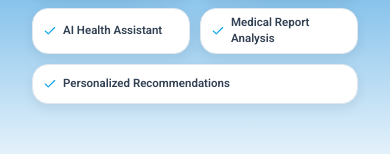
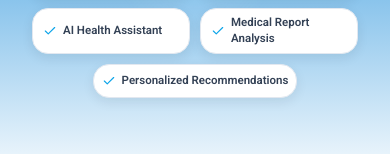
Before and after one commit to Priyanshu12334/ai-health-companion, a React (Vite) app in the folder frontend/: page / in a window 390 px wide. Shown: the part 534-688 px from the top of the page. Built offline with nearby package versions, Linux system fonts and the light colour scheme; no server answers.

Commit message:
Update Wellora UI

```diff
--- a/frontend/src/index.css
+++ b/frontend/src/index.css
@@ -246,6 +246,18 @@
     linear-gradient(180deg, #1677C9 0%, #3B91D5 38%, #72B8E8 68%, #FFFFFF 100%);
 }
 
+@media (max-width: 639px) {
+  .wellora-landing {
+    overflow-x: clip;
+  }
+
+  .landing-recommendation-badge > span {
+    width: auto;
+    min-height: 34px;
+    padding: 4px 8px;
+  }
+}
+
 .landing-hero-background {
   position: relative;
   isolation: isolate;
--- a/frontend/src/pages/Landing.jsx
+++ b/frontend/src/pages/Landing.jsx
@@ -137,7 +137,7 @@ const Landing = () => {
             <BenefitBadge label="Nutrition Insights" />
             <BenefitBadge label="AI Health Assistant" />
             <BenefitBadge label="Medical Report Analysis" />
-            <div className="col-span-2 flex justify-center sm:contents">
+            <div className="landing-recommendation-badge col-span-2 flex justify-center sm:contents">
               <BenefitBadge label="Personalized Recommendations" />
             </div>
           </div>
--- a/frontend/src/pages/Login.jsx
+++ b/frontend/src/pages/Login.jsx
@@ -58,8 +58,8 @@ const Login = () => {
  <div className="flex items-center justify-center gap-2 text-sky-600 dark:text-sky-400 mb-4">
  <HeartPulse className="w-8 h-8" />
  </div>
- <h2 className="text-3xl font-bold mb-2">Welcome Back</h2>
- <p className="text-text-secondary">Log in to continue your journey</p>
+ <h2 className="text-2xl sm:text-3xl font-bold mb-2">Welcome Back</h2>
+ <p className="text-sm sm:text-base text-text-secondary">Log in to continue your journey</p>
  </div>
 
  <form onSubmit={handleSubmit} className="space-y-5">
@@ -94,7 +94,7 @@ const Login = () => {
  </button>
  </form>
 
- <p className="mt-6 text-center text-text-secondary">
+ <p className="mt-6 text-center text-sm sm:text-base text-text-secondary">
  Don't have an account?{' '}
  <Link to="/signup" className="text-sky-600 dark:text-sky-400 hover:underline font-medium">
  Sign up
--- a/frontend/src/pages/Signup.jsx
+++ b/frontend/src/pages/Signup.jsx
@@ -48,8 +48,8 @@ const Signup = () => {
  <div className="flex items-center justify-center gap-2 text-sky-600 dark:text-sky-400 mb-4">
  <HeartPulse className="w-8 h-8" />
  </div>
- <h2 className="text-3xl font-bold mb-2">Create Account</h2>
- <p className="text-text-secondary">Join Wellora and start your journey</p>
+ <h2 className="text-2xl sm:text-3xl font-bold mb-2">Create Account</h2>
+ <p className="text-sm sm:text-base text-text-secondary">Join Wellora and start your journey</p>
  </div>
 
  <form onSubmit={handleSubmit} className="space-y-5">
@@ -97,7 +97,7 @@ const Signup = () => {
  </button>
  </form>
 
- <p className="mt-6 text-center text-text-secondary">
+ <p className="mt-6 text-center text-sm sm:text-base text-text-secondary">
  Already have an account?{' '}
  <Link to="/login" className="text-sky-600 dark:text-sky-400 hover:underline font-medium">
  Log in
```
Also changed, not shown: 1 other file (tests, documents, lock files or other folders).
